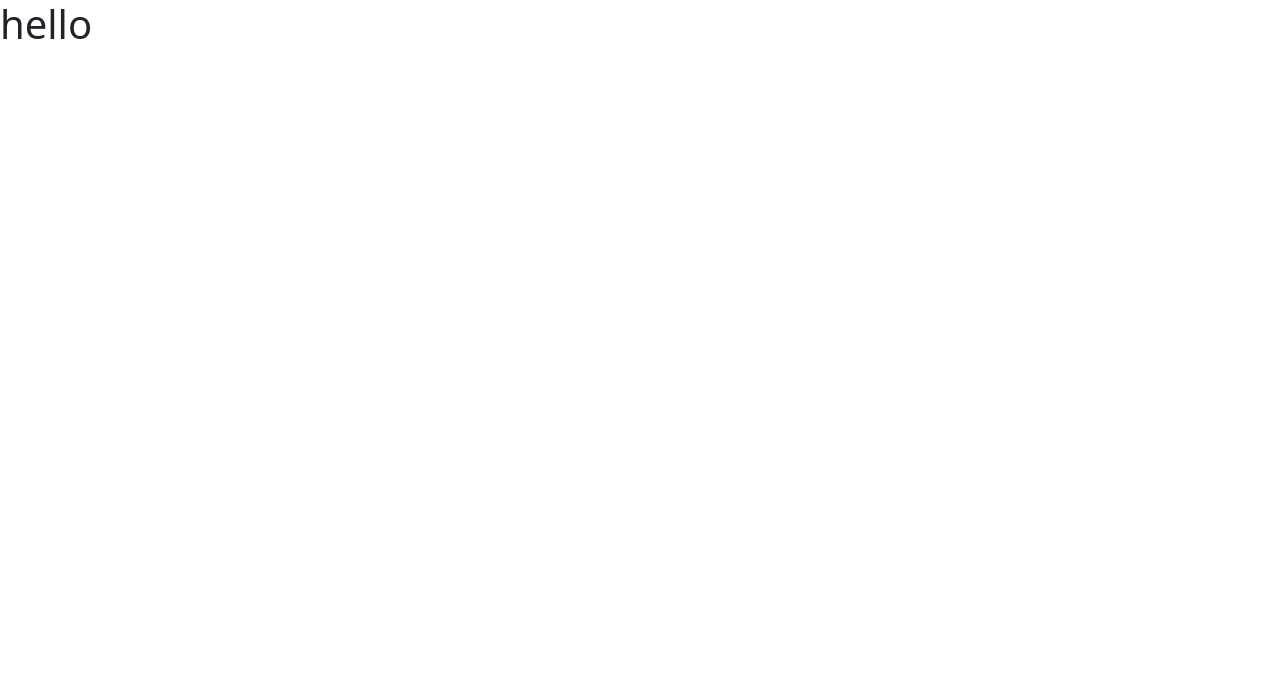
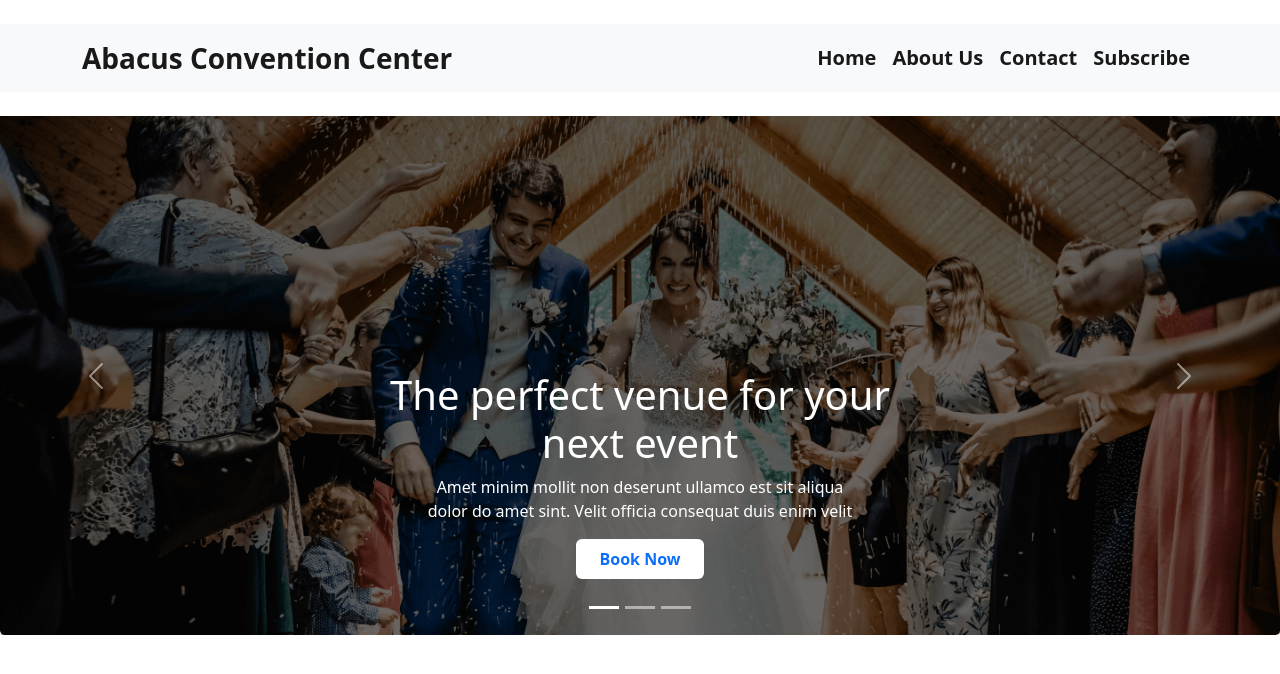
Before and after one commit to Nasirul-Islam/-Convention-Center-Bootstrap, a plain HTML site: page index.html in a window 1280 px wide. Drawn offline with nearby package versions, Linux system fonts and the light colour scheme.

Commit message:
navigation and banner part added with responsive

```diff
--- a/index.html
+++ b/index.html
@@ -14,14 +14,101 @@
 </head>
 
 <body>
-    <header>
+    <header class="my-lg-4">
         <!-- navigation -->
+        <nav class="navbar navbar-expand-lg bg-light">
+            <div class="container">
+                <a class="navbar-brand fs-3 fw-bold" href="#">
+                    Abacus Convention Center
+                </a>
+                <button class="navbar-toggler" type="button" data-bs-toggle="collapse"
+                    data-bs-target="#navbarTogglerDemo02" aria-controls="navbarTogglerDemo02" aria-expanded="false"
+                    aria-label="Toggle navigation">
+                    <span class="navbar-toggler-icon"></span>
+                </button>
+                <div class="collapse navbar-collapse" id="navbarTogglerDemo02">
+                    <ul class="navbar-nav ms-auto mb-2 mb-lg-0  fs-5 fw-semibold">
+                        <li class="nav-item">
+                            <a class="nav-link active" aria-current="page" href="#">Home</a>
+                        </li>
+                        <li class="nav-item">
+                            <a class="nav-link active" aria-current="page" href="#">About Us</a>
+                        </li>
+                        <li class="nav-item">
+                            <a class="nav-link active" aria-current="page" href="#">Contact</a>
+                        </li>
+                        <li class="nav-item">
+                            <a class="nav-link active" aria-current="page" href="#">Subscribe</a>
+                        </li>
+                    </ul>
+                </div>
+            </div>
+        </nav>
     </header>
     <!-- main part start -->
     <main>
+        <!-- Banner part start -->
         <section>
-            <h1>hello</h1>
+            <div id="carouselExampleCaptions" class="carousel slide" data-bs-ride="true">
+                <div class="carousel-indicators">
+                    <button type="button" data-bs-target="#carouselExampleCaptions" data-bs-slide-to="0" class="active"
+                        aria-current="true" aria-label="Slide 1"></button>
+                    <button type="button" data-bs-target="#carouselExampleCaptions" data-bs-slide-to="1"
+                        aria-label="Slide 2"></button>
+                    <button type="button" data-bs-target="#carouselExampleCaptions" data-bs-slide-to="2"
+                        aria-label="Slide 3"></button>
+                </div>
+                <div class="carousel-inner">
+                    <div class="carousel-item active">
+                        <img src="./images/banner-1.png" class="d-block w-100" alt="...">
+                        <div class="carousel-caption d-none d-md-block">
+                            <h1>The perfect venue for your <br> next event</h1>
+                            <p>Amet minim mollit non deserunt ullamco est sit aliqua <br> dolor do amet sint. Velit
+                                officia consequat duis enim velit </p>
+                            <button type="button" class="btn bg-white text-primary border-0 fw-bold px-4 py-2 mb-3">Book
+                                Now</button>
+                        </div>
+                    </div>
+                    <div class="carousel-item">
+                        <img src="./images/banner-2.png" class="d-block w-100" alt="...">
+                        <div class="carousel-caption d-none d-md-block">
+                            <h1>The perfect venue for your <br> next event</h1>
+                            <p>Amet minim mollit non deserunt ullamco est sit aliqua <br> dolor do amet sint. Velit
+                                officia
+                                consequat duis enim velit </p>
+                            <button type="button" class="btn bg-white text-primary border-0 fw-bold px-4 py-2 mb-3">Book
+                                Now</button>
+                        </div>
+                    </div>
+                    <div class="carousel-item">
+                        <img src="./images/banner-3.png" class="d-block w-100" alt="...">
+                        <div class="carousel-caption d-none d-md-block">
+                            <h1>The perfect venue for your <br> next event
+                            </h1>
+                            <p>Amet minim mollit non deserunt ullamco est sit aliqua <br> dolor do amet sint. Velit
+                                officia
+                                consequat duis enim velit </p>
+                            <button type="button" class="btn bg-white text-primary border-0 fw-bold px-4 py-2 mb-3">Book
+                                Now</button>
+                        </div>
+                    </div>
+                </div>
+                <button class="carousel-control-prev" type="button" data-bs-target="#carouselExampleCaptions"
+                    data-bs-slide="prev">
+                    <span class="carousel-control-prev-icon" aria-hidden="true"></span>
+                    <span class="visually-hidden">Previous</span>
+                </button>
+                <button class="carousel-control-next" type="button" data-bs-target="#carouselExampleCaptions"
+                    data-bs-slide="next">
+                    <span class="carousel-control-next-icon" aria-hidden="true"></span>
+                    <span class="visually-hidden">Next</span>
+                </button>
+            </div>
         </section>
+        <!-- Banner part end -->
+
+        <!-- Banner part start -->
+        <!-- Banner part end -->
     </main>
     <!-- main part end -->
 
```
Also changed, not shown: images/banner-1.png (added), images/banner-2.png (added), images/banner-3.png (added), images/banner.png (deleted).
